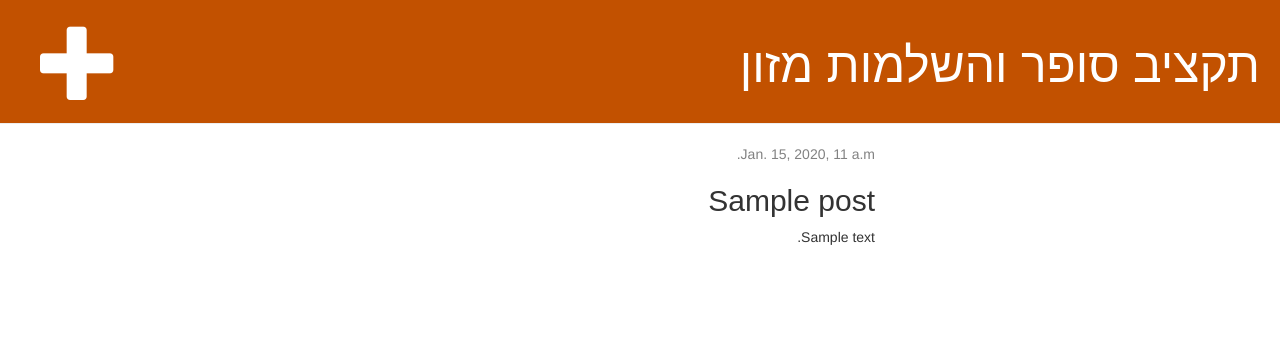
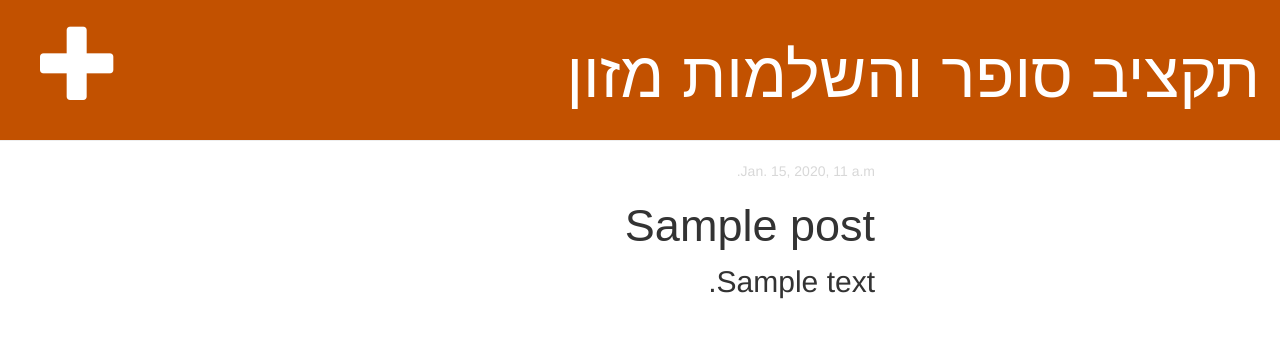
Before and after one commit to earphonescoil/my-first-blog, a Django app: page /post/1/ in a window 1280 px wide. Shown: the top 338 px of the page. Run offline with Django 3.2, Linux system fonts and the light colour scheme; tables that the repository leaves empty hold one stand-in row (values such as "Sample post"); some libraries are stand-ins or nearby versions.

Commit message:
Font sizes.

```diff
--- a/blog/static/css/blog.css
+++ b/blog/static/css/blog.css
@@ -10,7 +10,7 @@
 
 .page-header h1, .page-header h1 a, .page-header h1 a:visited, .page-header h1 a:active {
     color: #ffffff;
-    font-size: 36pt;
+    font-size: 48pt;
     text-decoration: none;
 }
 
@@ -21,10 +21,15 @@
 
 h1, h2, h3, h4 {
     font-family: 'Arial', cursive;
+    font-size: 45;
+}
+
+p {
+    font-size: 30;
 }
 
 .date {
-    color: #828282;
+    color: #D8D8D8;
 }
 
 .save {
--- a/blog/templates/blog/post_list.html
+++ b/blog/templates/blog/post_list.html
@@ -4,7 +4,7 @@
 	{% for post in posts %}
 		<div class="post">
 			<div class="date">
-				<p>published: {{ post.published_date }}</p>
+				<p>{{ post.published_date.hour }}:{{ post.published_date.minute }} {{ post.published_date.day }}.{{ post.published_date.month }}</p>
 			</div>
 			<h2><a href="{% url 'post_detail' pk=post.pk %}">{{ post.title }}</a></h2>
 			<p>{{ post.text|linebreaksbr }}</p>
```
